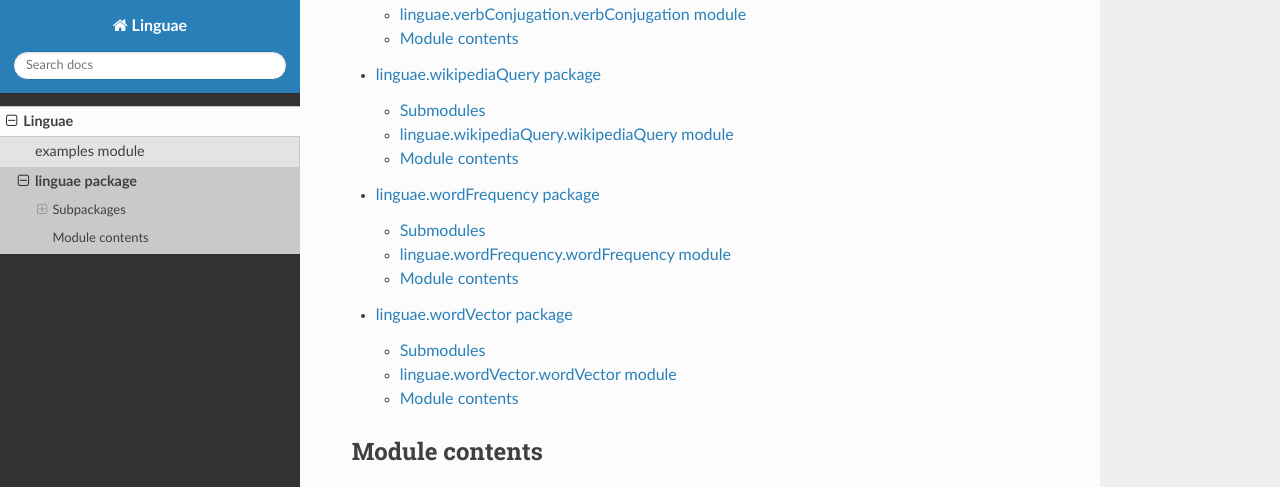
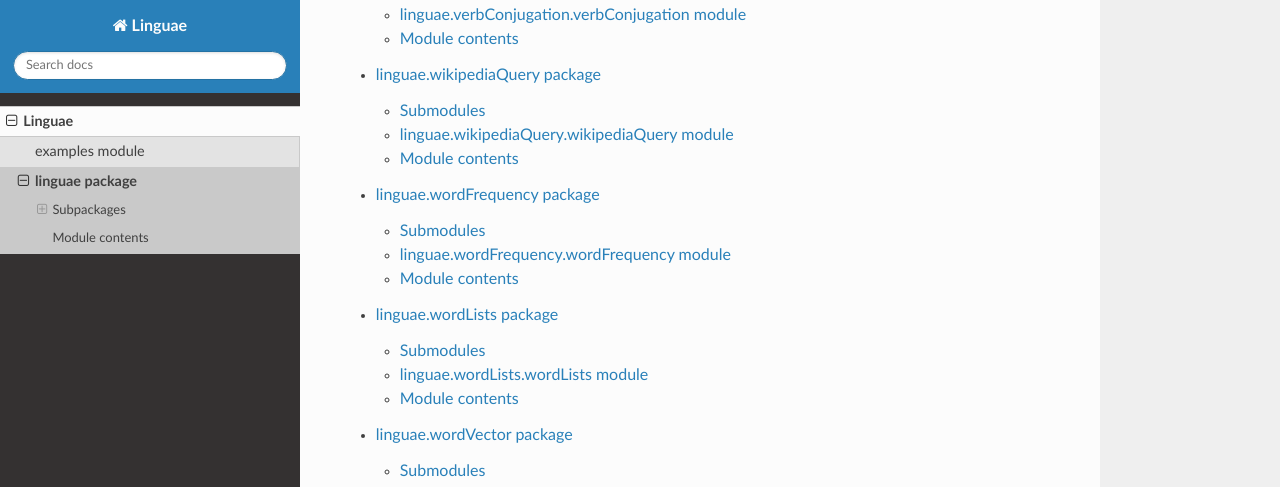
Before and after one commit to ajdavidl/Linguae, a Sphinx documentation site: the page built from docs/linguae.rst, in a window 1280 px wide and 900 px high, scrolled down 3393 px, cut to the strip 0-487 px from the top of the window. Built offline with Sphinx 7.4.7 and the Read the Docs theme 2.0.0, drawn with Linux system fonts in a browser that asks for light colours.

Commit message:
Update document files.

```diff
--- a/docs/linguae.rst
+++ b/docs/linguae.rst
@@ -35,6 +35,7 @@ Subpackages
    linguae.verbConjugation
    linguae.wikipediaQuery
    linguae.wordFrequency
+   linguae.wordLists
    linguae.wordVector
 
 Module contents
--- /dev/null
+++ b/docs/linguae.wordLists.rst
@@ -0,0 +1,21 @@
+linguae.wordLists package
+=========================
+
+Submodules
+----------
+
+linguae.wordLists.wordLists module
+----------------------------------
+
+.. automodule:: linguae.wordLists.wordLists
+   :members:
+   :undoc-members:
+   :show-inheritance:
+
+Module contents
+---------------
+
+.. automodule:: linguae.wordLists
+   :members:
+   :undoc-members:
+   :show-inheritance:
```
